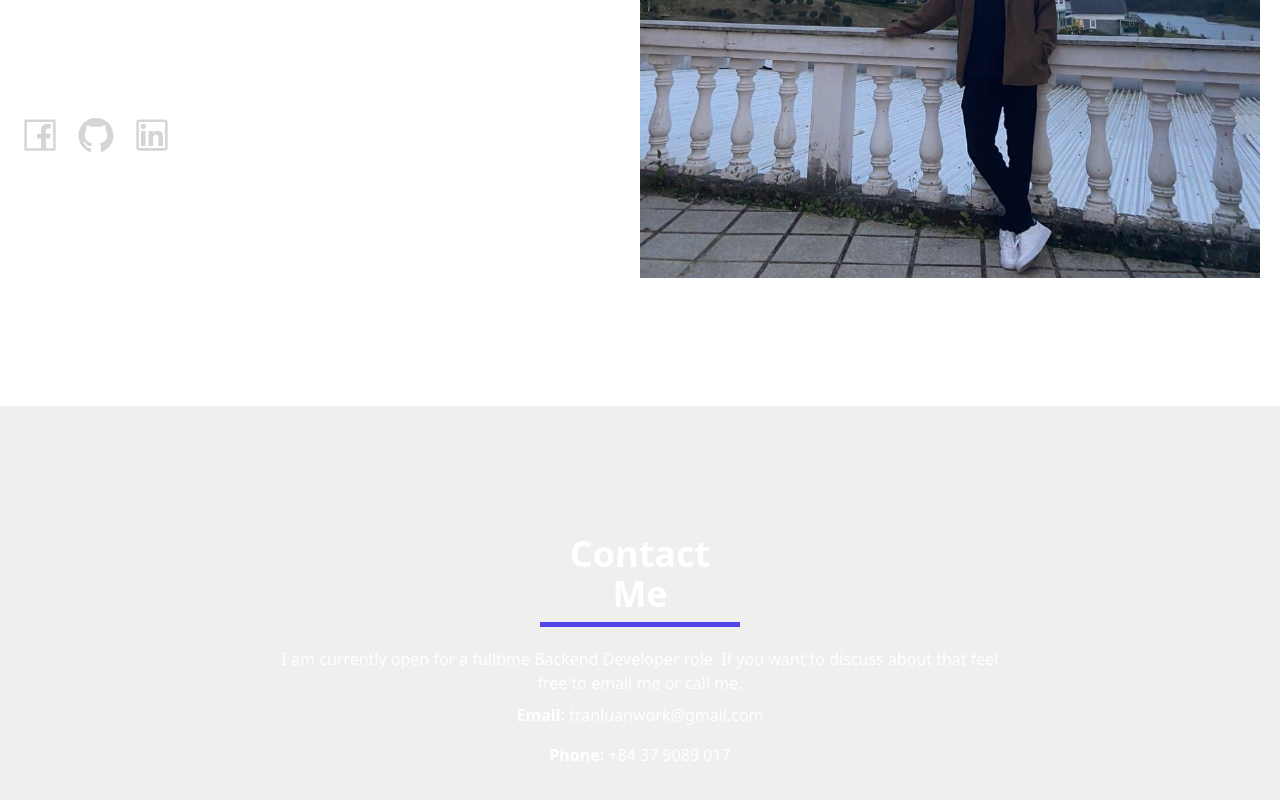
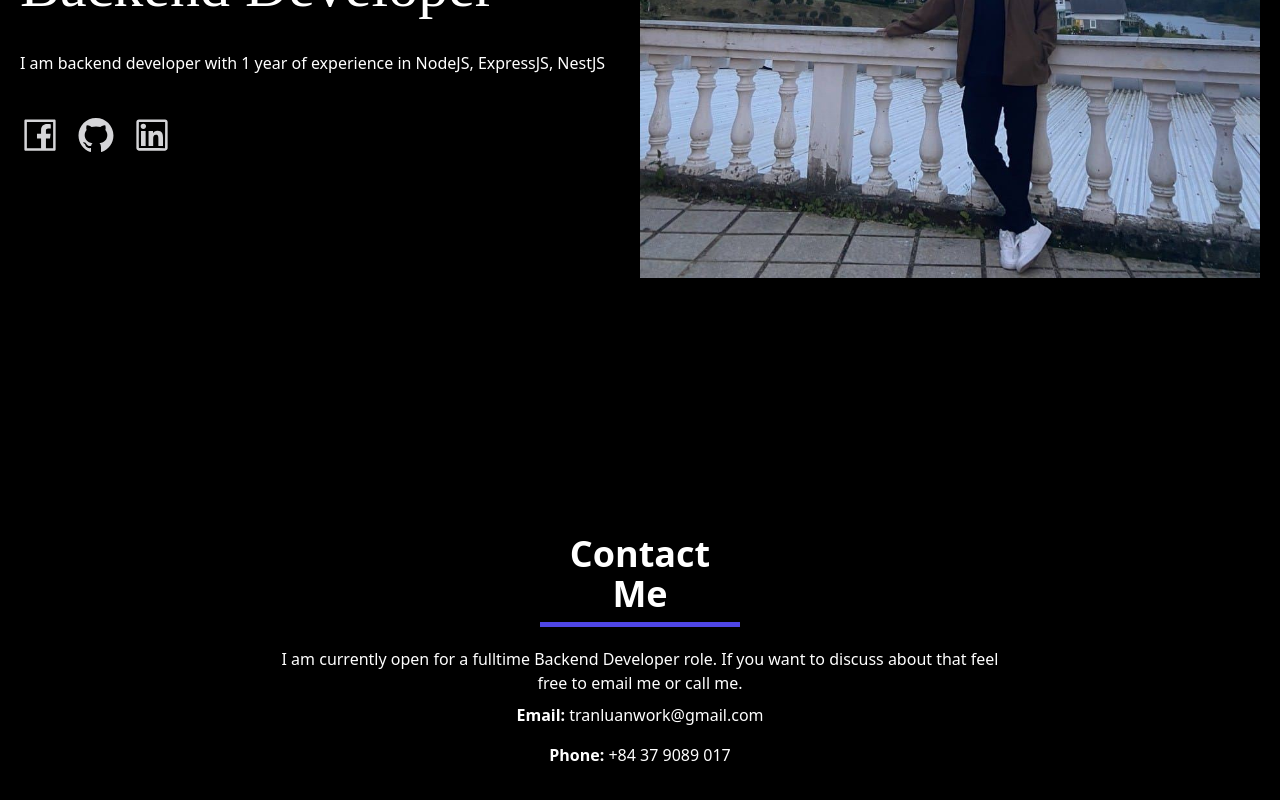
Before and after one commit to tranluan258/portfolio, a React (Vite) app: page / in a window 1280 px wide. Shown: the part 470-1270 px from the top of the page. Built offline with nearby package versions, Linux system fonts and the light colour scheme.

Commit message:
change background

```diff
--- a/src/App.css
+++ b/src/App.css
@@ -1,10 +1,10 @@
 /* color */
 .bg-primary {
-    background: white;
+    background: black;
 }
 
 .bg-secondery {
-    background: #efefef;
+    background: black;
 }
 
 .bg-accent {
```
